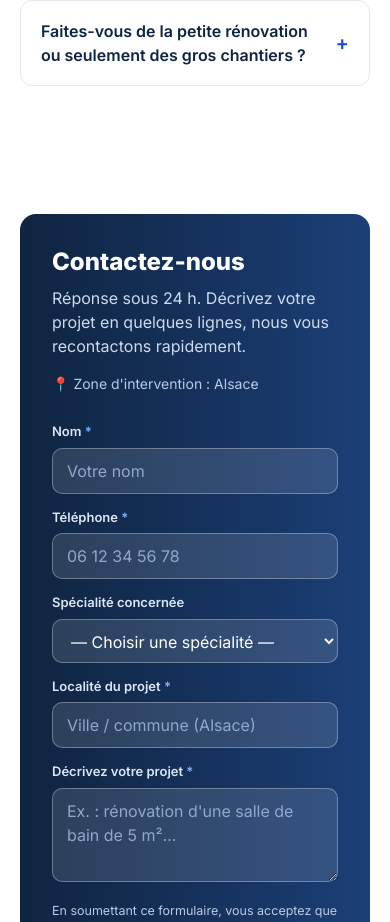
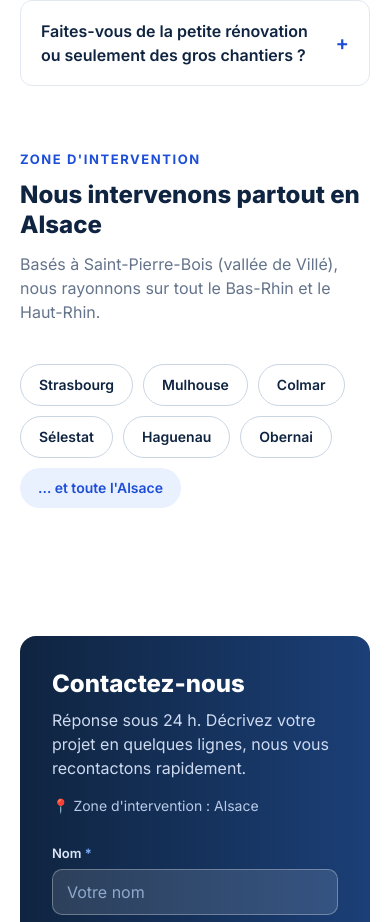
Before and after one commit to Thomas-Ries/t2o, a Vue app: page / in a window 390 px wide. Shown: the part 6325-7247 px from the top of the page. Built offline with nearby package versions, Linux system fonts and the light colour scheme.

Commit message:
feat: rate-limit anti-spam, sitemap+robots, og:image, 6 pages ville SEO local

```diff
--- a/index.html
+++ b/index.html
@@ -9,6 +9,10 @@
     <meta property="og:description" content="Plâtrerie, sanitaire, électricité, isolation, carrelage, peinture : un artisan unique pour vos travaux d'intérieur." />
     <meta property="og:type" content="website" />
     <meta property="og:locale" content="fr_FR" />
+    <meta property="og:image" content="/og-image.jpg" />
+    <meta property="og:image:width" content="1200" />
+    <meta property="og:image:height" content="630" />
+    <meta name="twitter:card" content="summary_large_image" />
     <link rel="icon" href="/favicon.svg" type="image/svg+xml" />
     <link rel="preconnect" href="https://fonts.googleapis.com" />
     <link rel="preconnect" href="https://fonts.gstatic.com" crossorigin />
--- a/src/components/ContactSection.vue
+++ b/src/components/ContactSection.vue
@@ -2,13 +2,16 @@
 import { ref, computed } from "vue";
 import { SPECS } from "../data/site";
 
-const props = defineProps({ preset: { type: String, default: "" } });
+const props = defineProps({
+  preset: { type: String, default: "" },
+  presetLocalite: { type: String, default: "" },
+});
 
 const form = ref({
   nom: "",
   tel: "",
   specialite: props.preset,
-  localite: "",
+  localite: props.presetLocalite,
   message: "",
   site: "", // honeypot anti-spam (invisible)
 });
--- a/src/data/site.js
+++ b/src/data/site.js
@@ -129,3 +129,51 @@ export const STATS = [
   [5, "+", "ans d'entreprise (2020)"],
   [6, "", "corps de métier"],
 ];
+
+// Pages ville — SEO local. Le formulaire y est pré-rempli sur la localité.
+export const CITIES = [
+  {
+    slug: "renovation-strasbourg",
+    name: "Strasbourg",
+    intro:
+      "De l'appartement du centre historique à la maison de quartier, T2O Bâtiment intervient à Strasbourg et dans l'Eurométropole pour tous vos travaux de second œuvre : rénovation complète, salle de bain, électricité, peinture. Nous connaissons les contraintes des immeubles anciens — murs épais, hauteurs sous plafond, copropriétés — et nous nous adaptons à chaque bâti.",
+    autour: "Schiltigheim, Bischheim, Illkirch, Lingolsheim, Ostwald",
+  },
+  {
+    slug: "renovation-mulhouse",
+    name: "Mulhouse",
+    intro:
+      "T2O Bâtiment accompagne les Mulhousiens dans leurs projets de rénovation : appartements du centre, maisons de ville, transformations de combles. Plâtrerie, sanitaire, électricité, isolation, carrelage et peinture — un seul interlocuteur pour un chantier coordonné de bout en bout.",
+    autour: "Kingersheim, Wittenheim, Rixheim, Brunstatt, Illzach",
+  },
+  {
+    slug: "renovation-colmar",
+    name: "Colmar",
+    intro:
+      "À Colmar et dans le Kochersberg, nous réalisons vos travaux d'intérieur dans le respect des bâtis anciens si typiques de la région : rénovation de pièces humides, mise aux normes électriques, isolation thermique par l'intérieur et finitions soignées.",
+    autour: "Wintzenheim, Turckheim, Sainte-Croix-en-Plaine, Houssen, Horbourg-Wihr",
+  },
+  {
+    slug: "renovation-selestat",
+    name: "Sélestat",
+    intro:
+      "Notre atelier de Saint-Pierre-Bois se situe à quelques kilomètres de Sélestat : nous sommes l'artisan de proximité du secteur pour tous vos travaux de second œuvre. Devis clair, délais respectés, chantier propre — et un interlocuteur unique du premier appel à la réception.",
+    autour: "Villé, Saint-Pierre-Bois, Châtenois, Scherwiller, Dambach-la-Ville",
+  },
+  {
+    slug: "renovation-haguenau",
+    name: "Haguenau",
+    intro:
+      "T2O Bâtiment intervient à Haguenau et dans le nord du Bas-Rhin pour vos rénovations intérieures : salles de bain, cuisines, électricité, carrelage et peinture. Une entreprise artisanale qui prend le temps de bien faire, avec la garantie décennale sur toutes ses réalisations.",
+    autour: "Bischwiller, Reichshoffen, Brumath, Soufflenheim, Bernolsheim",
+  },
+  {
+    slug: "renovation-obernai",
+    name: "Obernai",
+    intro:
+      "Du piémont des Vosges à la plaine d'Alsace, nous intervenons à Obernai et ses alentours pour tous vos travaux d'intérieur : cloisons, salles de bain, isolation, carrelage, peinture. Un chantier coordonné par un artisan unique, sans multiplier les intervenants.",
+    autour: "Barr, Goxwiller, Rosheim, Molsheim, Boersch",
+  },
+];
+
+export const cityBySlug = (slug) => CITIES.find((c) => c.slug === slug);
--- a/src/router.js
+++ b/src/router.js
@@ -1,15 +1,24 @@
 import { createRouter, createWebHistory } from "vue-router";
 import HomeView from "./views/HomeView.vue";
 import SpecView from "./views/SpecView.vue";
+import CityView from "./views/CityView.vue";
 import MentionsLegalesView from "./views/MentionsLegalesView.vue";
 import ConfidentialiteView from "./views/ConfidentialiteView.vue";
 import NotFoundView from "./views/NotFoundView.vue";
+import { CITIES } from "./data/site";
 
 export default createRouter({
   history: createWebHistory(),
   routes: [
     { path: "/", name: "home", component: HomeView },
     { path: "/specialites/:slug", name: "spec", component: SpecView },
+    // Pages ville pour le SEO local : /renovation-strasbourg, /renovation-selestat…
+    ...CITIES.map((c) => ({
+      path: `/${c.slug}`,
+      name: `city-${c.slug}`,
+      component: CityView,
+      props: { citySlug: c.slug },
+    })),
     { path: "/mentions-legales", name: "ml", component: MentionsLegalesView },
     { path: "/politique-confidentialite", name: "privacy", component: ConfidentialiteView },
     { path: "/:pathMatch(.*)*", name: "notfound", component: NotFoundView },
--- /dev/null
+++ b/src/views/CityView.vue
@@ -0,0 +1,95 @@
+<script setup>
+import { computed, watch } from "vue";
+import { SPECS, CITIES, cityBySlug } from "../data/site";
+import SectionHead from "../components/SectionHead.vue";
+import ContactSection from "../components/ContactSection.vue";
+
+const props = defineProps({ citySlug: { type: String, required: true } });
+const city = computed(() => cityBySlug(props.citySlug));
+const autres = computed(() => CITIES.filter((c) => c.slug !== props.citySlug));
+
+watch(
+  city,
+  (c) => c && (document.title = `Artisan second œuvre à ${c.name} — T2O Bâtiment`),
+  { immediate: true }
+);
+</script>
+
+<template>
+  <div v-if="city">
+    <!-- Hero ville -->
+    <section class="relative bg-gradient-to-r from-brand-950 via-brand-900 to-brand-800 text-white overflow-hidden">
+      <div class="hero-glow absolute inset-0 pointer-events-none" />
+      <div class="relative mx-auto max-w-6xl px-5 sm:px-6 py-16 sm:py-18 max-w-3xl">
+        <span class="inline-flex text-[12px] font-semibold uppercase tracking-widest bg-white/12 border border-white/25 px-3.5 py-1.5 rounded-full mb-5">
+          Zone d'intervention · {{ city.name }}
+        </span>
+        <h1 class="text-3xl sm:text-[2.9rem] font-extrabold leading-[1.12] mb-4.5">
+          Rénovation et second œuvre <span class="text-brand-300">à {{ city.name }}</span>
+        </h1>
+        <p class="text-lg text-[#cddaf0] mb-7 max-w-xl">
+          Plâtrerie, sanitaire, électricité, isolation, carrelage et peinture : T2O Bâtiment réalise vos travaux
+          d'intérieur à {{ city.name }} et dans les communes voisines.
+        </p>
+        <router-link
+          to="/#contact"
+          class="rounded-full bg-brand-600 px-5 py-3 font-semibold text-white hover:-translate-y-px hover:shadow-lg transition"
+        >
+          Contactez-nous
+        </router-link>
+      </div>
+    </section>
+
+    <!-- Texte local -->
+    <section class="py-14 sm:py-16">
+      <div class="mx-auto max-w-6xl px-5 sm:px-6 grid lg:grid-cols-2 gap-10 items-start">
+        <div v-reveal>
+          <h2 class="text-2xl font-extrabold mb-4">Un artisan de confiance à {{ city.name }}</h2>
+          <p class="text-muted mb-4">{{ city.intro }}</p>
+          <p class="text-sm text-muted">
+            <b class="text-brand-950">Nous intervenons aussi à :</b> {{ city.autour }} — et partout en Alsace.
+          </p>
+        </div>
+        <div v-reveal class="grid grid-cols-2 gap-3.5">
+          <router-link
+            v-for="s in SPECS"
+            :key="s.slug"
+            :to="`/specialites/${s.slug}`"
+            class="flex items-center gap-3 bg-white border border-hairline rounded-xl px-4 py-3.5 hover:shadow-lg transition"
+          >
+            <span class="shrink-0 w-9 h-9 rounded-[10px] bg-brand-soft grid place-items-center">
+              <svg class="w-4.5 h-4.5 text-brand-600" viewBox="0 0 24 24" fill="none" stroke="currentColor" stroke-width="2" stroke-linecap="round" stroke-linejoin="round">
+                <path d="M14.7 6.3a1 1 0 0 0 0 1.4l1.6 1.6a1 1 0 0 0 1.4 0l3.77-3.77a6 6 0 0 1-7.94 7.94l-6.91 6.91a2.12 2.12 0 0 1-3-3l6.91-6.91a6 6 0 0 1 7.94-7.94l-3.76 3.76z" />
+              </svg>
+            </span>
+            <span class="font-semibold text-sm">{{ s.title }}</span>
+          </router-link>
+        </div>
+      </div>
+    </section>
+
+    <!-- Contact pré-rempli -->
+    <section id="contact" class="pb-16 sm:pb-18">
+      <div class="mx-auto max-w-6xl px-5 sm:px-6">
+        <ContactSection :preset-localite="city.name" />
+      </div>
+    </section>
+
+    <!-- Autres villes -->
+    <section class="pb-16 sm:pb-18">
+      <div class="mx-auto max-w-6xl px-5 sm:px-6">
+        <SectionHead kicker="Nos autres secteurs" title="Partout en Alsace" />
+        <div class="flex flex-wrap gap-2.5">
+          <router-link
+            v-for="c in autres"
+            :key="c.slug"
+            :to="`/${c.slug}`"
+            class="rounded-full border border-slate-300 bg-white px-4.5 py-2.5 text-sm font-semibold text-brand-950 hover:bg-brand-600 hover:text-white hover:border-brand-600 transition"
+          >
+            {{ c.name }}
+          </router-link>
+        </div>
+      </div>
+    </section>
+  </div>
+</template>
--- a/src/views/HomeView.vue
+++ b/src/views/HomeView.vue
@@ -1,6 +1,6 @@
 <script setup>
 import { ref } from "vue";
-import { SPECS, TESTIMONIALS, FAQ, STATS } from "../data/site";
+import { SPECS, TESTIMONIALS, FAQ, STATS, CITIES } from "../data/site";
 import SectionHead from "../components/SectionHead.vue";
 import SpecCarousel from "../components/SpecCarousel.vue";
 import BaSlider from "../components/BaSlider.vue";
@@ -201,6 +201,24 @@ const gScroll = (dir) => {
     </div>
   </section>
 
+  <!-- Villes -->
+  <section class="pb-16 sm:pb-18">
+    <div class="mx-auto max-w-6xl px-5 sm:px-6">
+      <SectionHead kicker="Zone d'intervention" title="Nous intervenons partout en Alsace" sub="Basés à Saint-Pierre-Bois (vallée de Villé), nous rayonnons sur tout le Bas-Rhin et le Haut-Rhin." />
+      <div v-reveal class="flex flex-wrap gap-2.5">
+        <router-link
+          v-for="c in CITIES"
+          :key="c.slug"
+          :to="`/${c.slug}`"
+          class="rounded-full border border-slate-300 bg-white px-4.5 py-2.5 text-sm font-semibold text-brand-950 hover:bg-brand-600 hover:text-white hover:border-brand-600 transition"
+        >
+          {{ c.name }}
+        </router-link>
+        <span class="rounded-full bg-brand-soft px-4.5 py-2.5 text-sm font-semibold text-brand-600">… et toute l'Alsace</span>
+      </div>
+    </div>
+  </section>
+
   <!-- Contact -->
   <section id="contact" class="py-16 sm:py-18">
     <div class="mx-auto max-w-6xl px-5 sm:px-6">
```
Also changed, not shown: public/_worker.js (+28 -0 lines), public/robots.txt (added), 1 other file (tests, documents, lock files or other folders).
